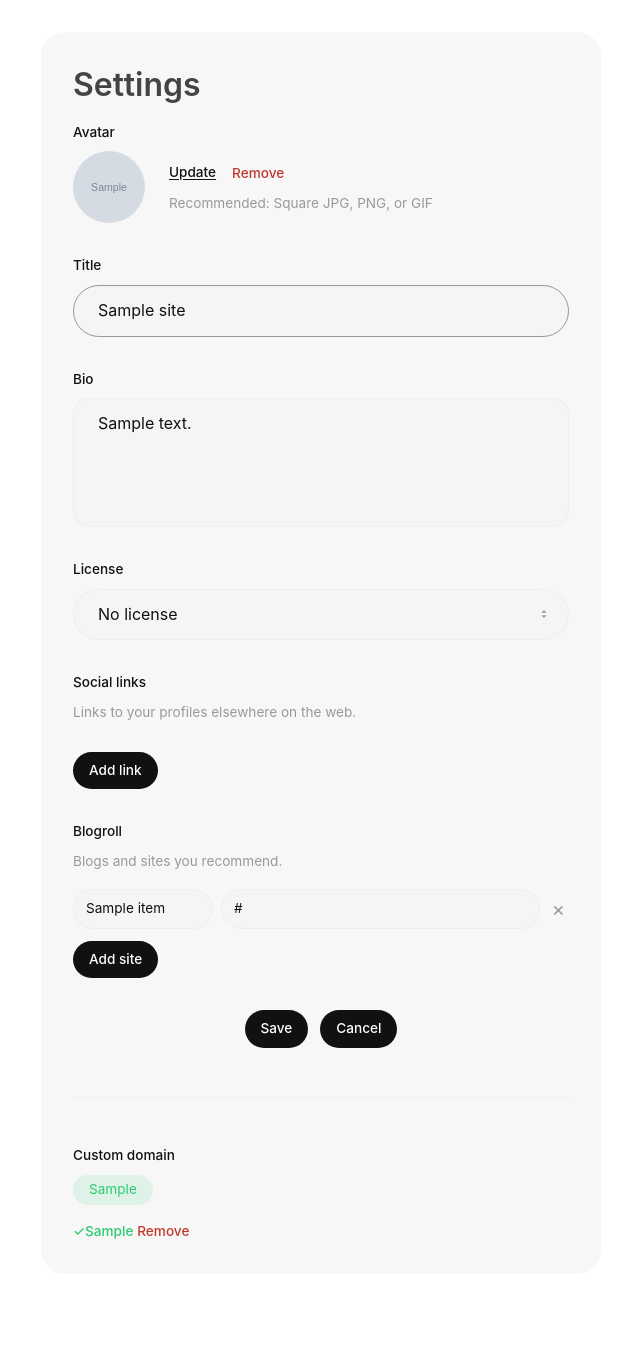
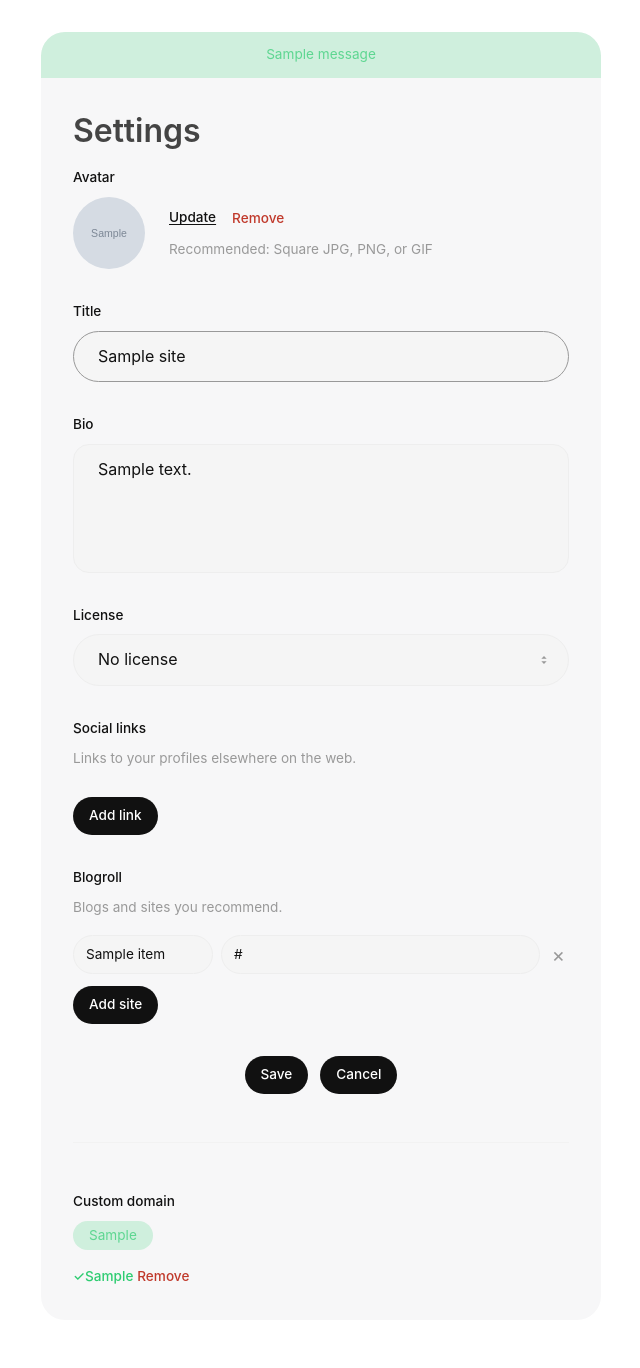
Before and after one commit to Jottit/tinypost, a Flask app: template templates/settings.html in a window 1280 px wide. Shown: the whole page, without its empty margins (319-959 px from the left). Before the commit the page ends 1239 px from the top, so only its background shows below. Run offline with Flask 3, Linux system fonts and the light colour scheme; the template is opened without the code that fills it: most values are stand-ins (such as "Sample title", 1, 10 or a date in 2020); grey boxes marked "Sample" are stand-in pictures; one stand-in notice (Sample message) is shown; some libraries are stand-ins or nearby versions.

Commit message:
flash settings saved notice, reorder admin menu, inline page creation

```diff
--- a/routes.py
+++ b/routes.py
@@ -12,6 +12,7 @@ import markdown as md
 from flask import (
     Response,
     abort,
+    flash,
     jsonify,
     redirect,
     render_template,
@@ -413,6 +414,7 @@ def settings():
 
     update_site(site["id"], title, bio or None, license=license, social_links=social_links)
     update_blogroll(site["id"], blogroll_items)
+    flash("Settings updated.")
     return redirect("/settings")
 
 
@@ -682,6 +684,7 @@ def settings_navigation_add():
         title = (request.get_json().get("title") or "").strip()
     else:
         title = request.form.get("title", "").strip()
+    title = title.capitalize()
     slug = slugify(title) if title else None
 
     error = None
--- a/static/base.css
+++ b/static/base.css
@@ -507,6 +507,14 @@ article {
   max-width: var(--measure-narrow);
 }
 
+p.panel-notice {
+  display: block;
+  margin: calc(-1 * var(--space-6)) calc(-1 * var(--space-6)) var(--space-6);
+  padding: var(--space-3) var(--space-6);
+  border-radius: var(--radius-lg) var(--radius-lg) 0 0;
+  text-align: center;
+}
+
 @media (max-width: 640px) {
   .panel {
     background: none;
@@ -638,8 +646,8 @@ article {
 }
 
 .success {
-  color: var(--success);
-  background: color-mix(in srgb, var(--success), transparent 88%);
+  color: color-mix(in srgb, var(--success), transparent 30%);
+  background: color-mix(in srgb, var(--success), transparent 80%);
 }
 
 .editor-page {
--- a/templates/admin_menu.html
+++ b/templates/admin_menu.html
@@ -14,9 +14,9 @@
     </label>
   {% endif %}
   <div class="admin-dropdown">
-    <a href="/subscribers">Subscribers</a>
     <a href="/settings">Settings</a>
     <a href="/design">Design</a>
+    <a href="/subscribers">Subscribers</a>
     <a href="/account">Account</a>
     <hr class="admin-dropdown-divider">
     <form method="POST" action="/signout">
--- a/templates/settings.html
+++ b/templates/settings.html
@@ -5,6 +5,9 @@
   {% include "admin_menu.html" %}
   <main>
     <div class="panel panel--narrow">
+      {% for message in get_flashed_messages() %}
+        <p class="panel-notice success">{{ message }}</p>
+      {% endfor %}
       <h2>Settings</h2>
       {% if error %}
         <p class="error">{{ error }}</p>
```
Also changed, not shown: static/navigation.js (+7 -1 lines).
